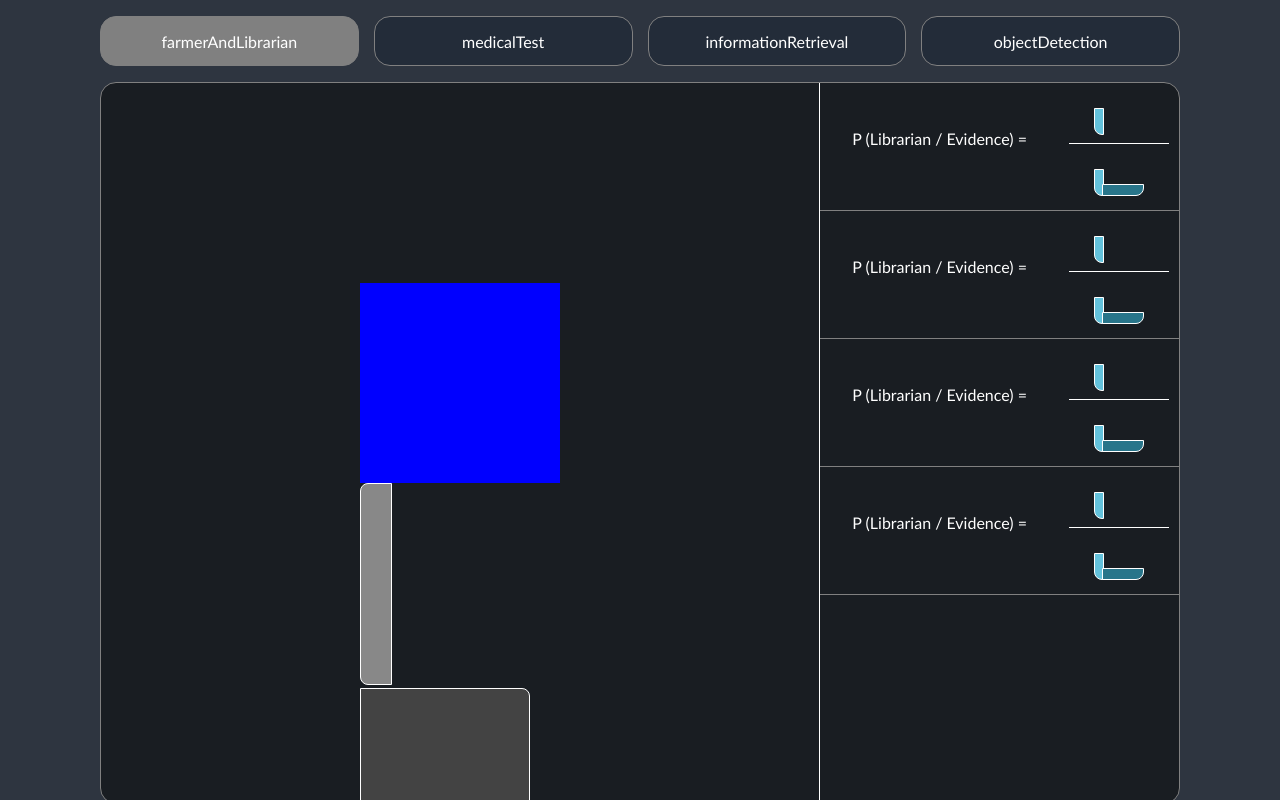
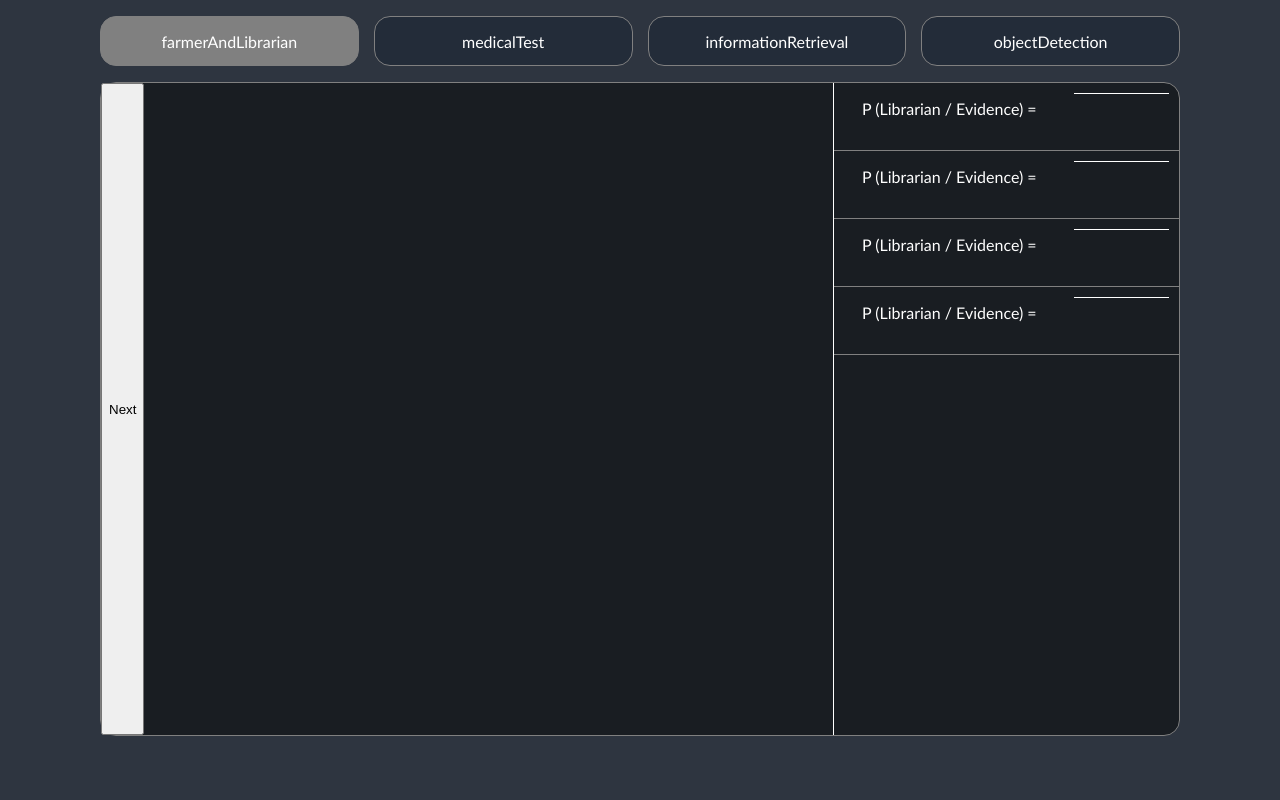
Before and after one commit to pratu16x7/the-belief-of-systems, a Vue app: page / in a window 1280 px wide. Shown: the top 800 px of the page. Built offline with nearby package versions, Linux system fonts and the light colour scheme.

Commit message:
next button

```diff
--- /dev/null
+++ b/src/components/PropertyTPFP.vue
@@ -0,0 +1,34 @@
+<template>
+    <div class="flex border property" >
+        <div class="flex flex-2 flex-center"><p>P (Librarian / Evidence) = </p>
+        </div>
+        <div class="flex-v flex-1">
+            <div class="numerator">
+                <world-set :size="50" :showOnly="['worldTrueFit']"></world-set>
+            </div>
+            <div><world-set :size="50" :showOnly="['worldTrueFit', 'worldFalseFit']"></world-set></div>
+        </div>
+    </div>
+
+</template>
+
+<script>
+
+import WorldSet from './WorldSet.vue';
+export default {
+    components: { WorldSet }
+}
+</script>
+
+<style scoped>
+.numerator {
+    border-bottom: 1px solid white;
+    margin: 0px 10px;
+    padding-bottom: 10px;
+}
+
+.property {
+  padding-bottom: 1em;
+  border-bottom: 1px solid gray;
+}
+</style>
--- a/src/components/Scenario.vue
+++ b/src/components/Scenario.vue
@@ -1,6 +1,7 @@
 <template>
     <div v-show="active" class="scenario">
         <!-- {{messages}} -->
+        <button v-on:click="activateNextStage">Next</button>
         <section class="explainer">
 
             <!-- v-bind:size="item.size" -->
@@ -16,6 +17,7 @@
             <!-- <p class="message message-intro"
                 v-for="item in stages"
             ></p> -->
+
 
         </section>
 
@@ -48,29 +50,41 @@ export default {
     data() {
         return {
             // stages: getStages(this.stages_meta, this.messages)
-            stages: {}
+            stages: {},
+            activeStageId: ""
         }
     },
     mounted() {
         Object.keys(this.stages_meta).map(key => {
             this.stages[key] = this.stages_meta[key]
             this.stages[key]['message'] = this.messages[key]["message"]
+            this.stages[key]['active'] = false
         });
+        this.activeStageId = Object.keys(this.stages)[0]
+        this.stages[this.activeStageId]['active'] = true
+
     },
-    // methods: {
-    //     getStages(stages_meta, messages) {
-    //         stages = {}
-    //         Object.keys(this.stages_meta).map(key => {
-    //             this.stages[key]['active'] = 0
-    //         });
-    //         this.scenarios[scenarioId]['active'] = 1
-    //         return
-    //     }
-    // }
+    methods: {
+        activateNextStage() {
+            this.stages[this.activeStageId]['active'] = false
+            let stage_ids = Object.keys(this.stages)
+            let index = stage_ids.indexOf(this.activeStageId)
+            if (index < stage_ids.length - 1) {
+                this.activeStageId = stage_ids[index + 1]
+            }
+            else {
+                this.activeStageId = stage_ids[0]
+            }
 
-    methods: {
-        updateStage(stage_info) {
-            return stage_info
+            this.stages[this.activeStageId]['active'] = true
+
+            // current_index = 0;
+
+            // Object.keys(this.stages).map((key, index) => {
+            //     this.stages[key] = this.stages_meta[key]
+            //     this.stages[key]['message'] = this.messages[key]["message"]
+            // });
+            // next_index =
         }
     }
 }
--- a/src/components/WorldSet.vue
+++ b/src/components/WorldSet.vue
@@ -1,5 +1,5 @@
 <template>
-    <div class="world-set" :class="id" :style="{height: size + 'px', width: size + 'px'}"  ref="worldMap">
+    <div v-show="active" class="world-set" :class="id" :style="{height: size + 'px', width: size + 'px'}"  ref="worldMap">
         <div v-if="stage=='world-prior'" class="world-prior" ref="worldPrior">
             <div class="world-true" ref="worldTrue" :style="{height: size + 'px', width: true_percent + '%'}"></div>
             <div class="world-false" ref="worldFalse" :style="{height: size + 'px', width: (100 - true_percent - reduce_percent) + '%'}"></div>
```
